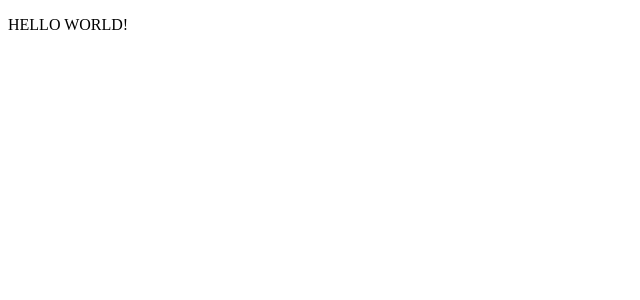
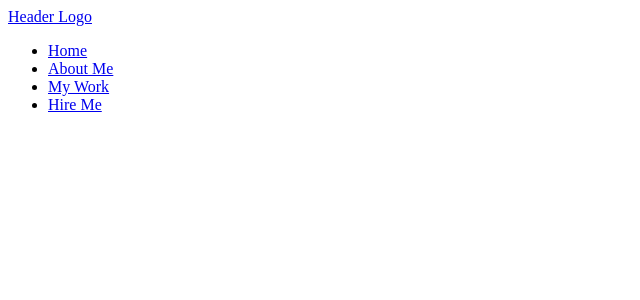
Before and after one commit to cankat-orum/personal-website, a React (Create React App) app: page / in a window 1280 px wide. Shown: the top 300 px of the page, without its empty margins (0-640 px from the left). Built offline with nearby package versions, Linux system fonts and the light colour scheme.

Commit message:
CREATE navbar.js | ADD navbar html

```diff
--- a/src/App.js
+++ b/src/App.js
@@ -1,5 +1,11 @@
+import Navbar from "./components/navbar.js";
+
 function App() {
-  return <p>HELLO WORLD!</p>;
+  return (
+    <>
+      <Navbar />
+    </>
+  );
 }
 
 export default App;
--- /dev/null
+++ b/src/components/navbar.js
@@ -0,0 +1,27 @@
+import React from "react";
+
+export default function navbar() {
+  return (
+    <div className="nav-div">
+      <nav className="nav-sem">
+        <a class="logo" href="#">
+          Header Logo
+        </a>
+        <ul class="navbar-ul">
+          <li>
+            <a href="#">Home</a>
+          </li>
+          <li>
+            <a href="#">About Me</a>
+          </li>
+          <li>
+            <a href="#">My Work</a>
+          </li>
+          <li>
+            <a href="#">Hire Me</a>
+          </li>
+        </ul>
+      </nav>
+    </div>
+  );
+}
```
